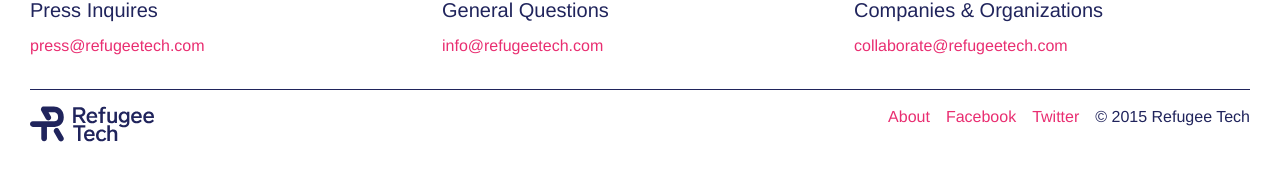
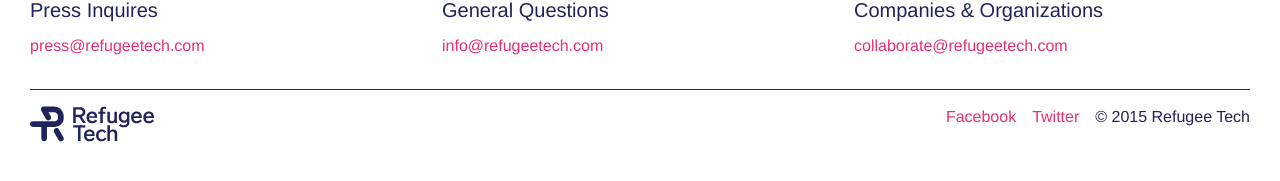
Before and after one commit to refugeetech/refugeetech.com, a Jekyll site: the page built from index.html, in a window 1280 px wide and 900 px high, scrolled down 2861 px. Shown: the part 652-833 px from the top of the window. Built offline with Jekyll 4.4.1, drawn with Linux system fonts in a browser that asks for light colours; nearby versions of some CDN libraries; a style sheet for code colours, icons or effects is not loaded.

Commit message:
Comment out page links in the footer
Since we don't have any pages yet.

```diff
--- a/_includes/footer.html
+++ b/_includes/footer.html
@@ -31,11 +31,11 @@
                 </div>
                 <div class="col">
                     <ul>
-                        {% for page in site.pages %}
+                        <!-- {% for page in site.pages %}
                             {% if page.title %}
                                 <li><a href="{{ page.url | prepend: site.baseurl }}">{{ page.title }}</a></li>
                             {% endif %}
-                        {% endfor %}
+                        {% endfor %} -->
 
                         {% if site.github_username %}
                             <li><a href="https://github.com/{{ site.github_username }}" rel="me" target="_blank">Github</a></li>
```
